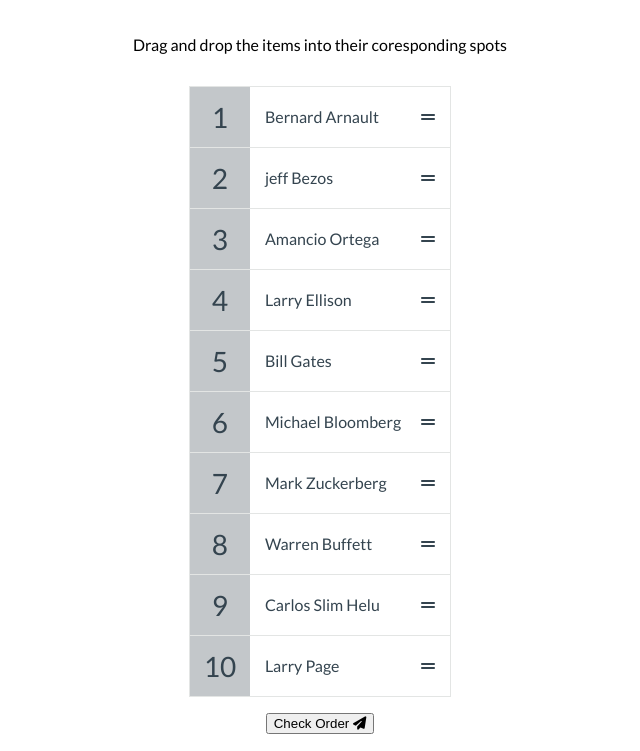
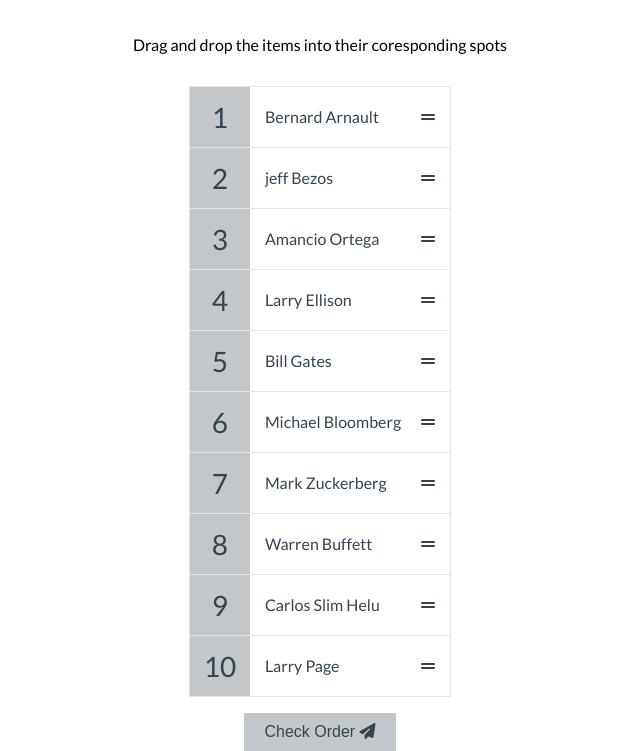
Before and after one commit to Object-ions/sortable-list, a plain HTML site: page index.html in a window 1280 px wide. Shown: the part 63-814 px from the top of the page, without its empty margins (320-960 px from the left). Drawn offline with Linux system fonts and the light colour scheme.

Commit message:
finish styling

```diff
--- a/style.css
+++ b/style.css
@@ -48,6 +48,10 @@ body {
   width: 60px;
 }
 
+.draggable-list li.over .draggable {
+  background-color: #eaeaea;
+}
+
 .draggable-list .person-name {
   margin: 0 20px 0 0;
 }
@@ -68,3 +72,20 @@ body {
   padding: 15px;
   flex: 1;
 }
+
+.check-btn {
+  background-color: var(--backgroud-color);
+  border: none;
+  color: var(--text-color);
+  font-size: 16px;
+  padding: 10px 20px;
+  cursor: pointer;
+}
+
+.check-btn:active {
+  transform: scale(0.98);
+}
+
+.check-btn:focus {
+  outline: none;
+}
```
